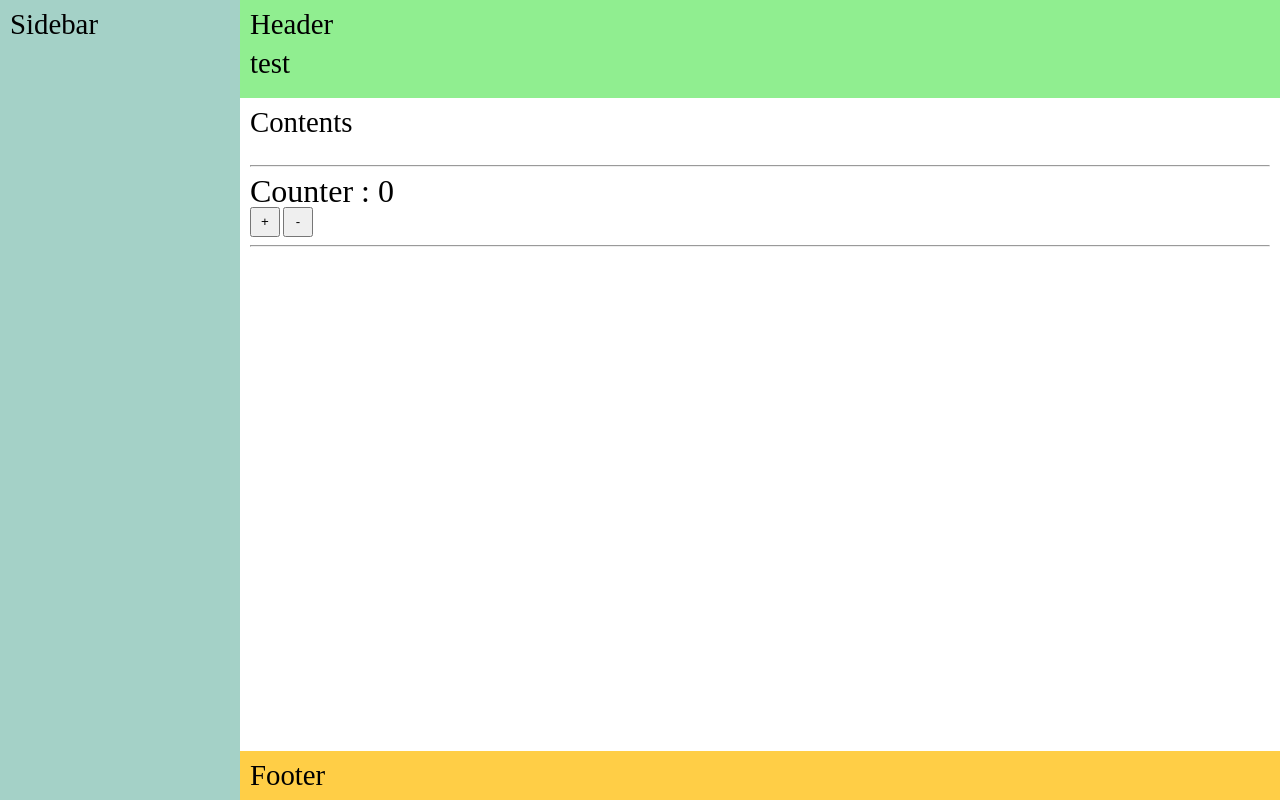
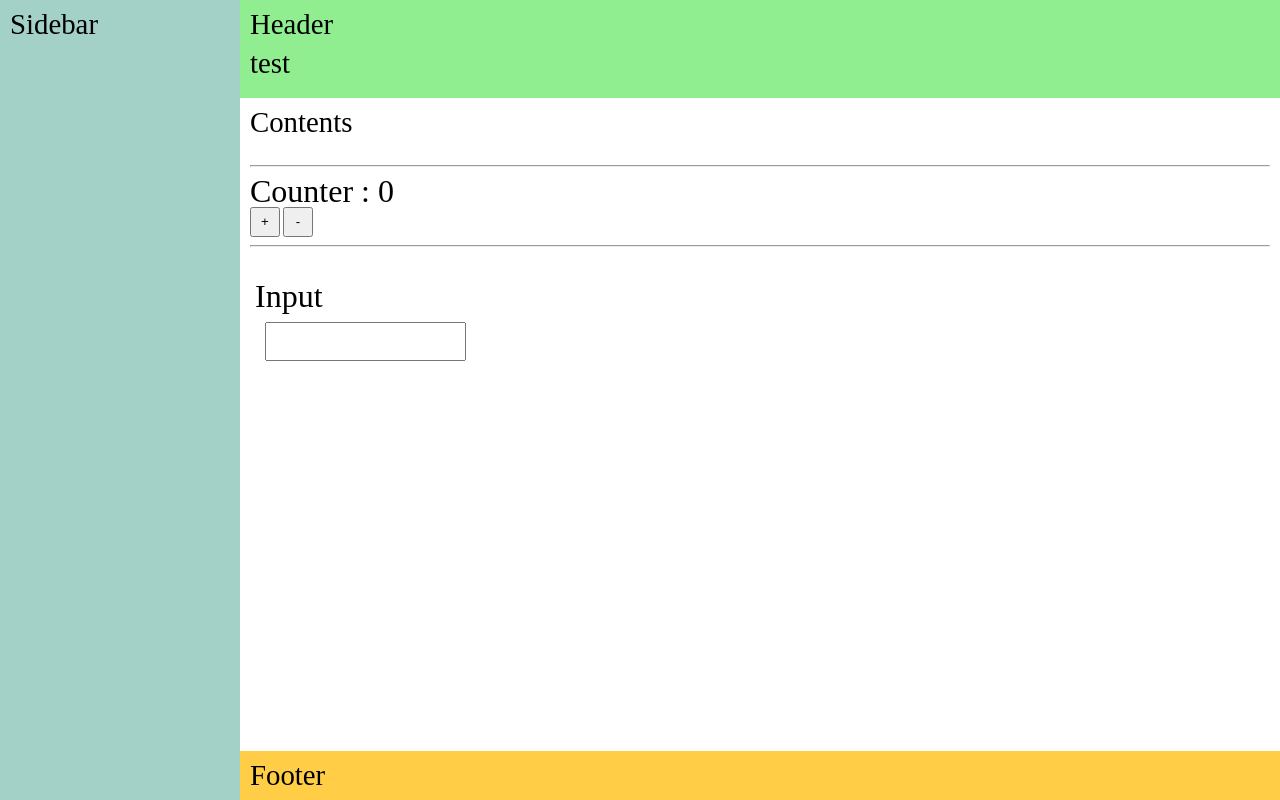
Before and after one commit to wlsdks/React-Study, a React (Create React App) app in the folder react-standard/: page / in a window 1280 px wide. Built offline with nearby package versions, Linux system fonts and the light colour scheme; a web font is replaced by a local one.

Commit message:
1. Input 컴포넌트 추가

```diff
--- a/react-standard/src/components/Counter.tsx
+++ b/react-standard/src/components/Counter.tsx
@@ -1,5 +1,6 @@
 import styled from "styled-components";
 import { useState } from "react";
+import Input from "./Input";
 
 const Wrap = styled.div`
     padding: 10px;
@@ -34,6 +35,7 @@ function Counter() {
 
     // view
     return (
+        <>
             <Wrap>
                 <hr />
                 <h1>Counter : {count}</h1>
@@ -41,6 +43,8 @@ function Counter() {
                 <button onClick={onDecrease}>-</button>
                 <hr />
             </Wrap>
+            <Input />
+        </>
     );
 }
 
--- /dev/null
+++ b/react-standard/src/components/Input.tsx
@@ -0,0 +1,32 @@
+import { useState } from "react";
+import styled from "styled-components";
+
+const Wrap = styled.div`
+    padding: 15px;
+    h1 {
+        font-size: 2em;
+    }
+    input {
+        margin: 10px;
+        padding: 10px;
+    }
+`;
+
+/**
+ * @description 인풋 컴포넌트
+ */
+
+function Input() {
+    //state
+    const [inputValue, setInputValue] = useState<string>("");
+
+    //view
+    return (
+        <Wrap>
+            <h1>Input</h1>
+            <input />
+        </Wrap>
+    );
+}
+
+export default Input;
```
Lines whose indentation alone changed are shown as unchanged.
